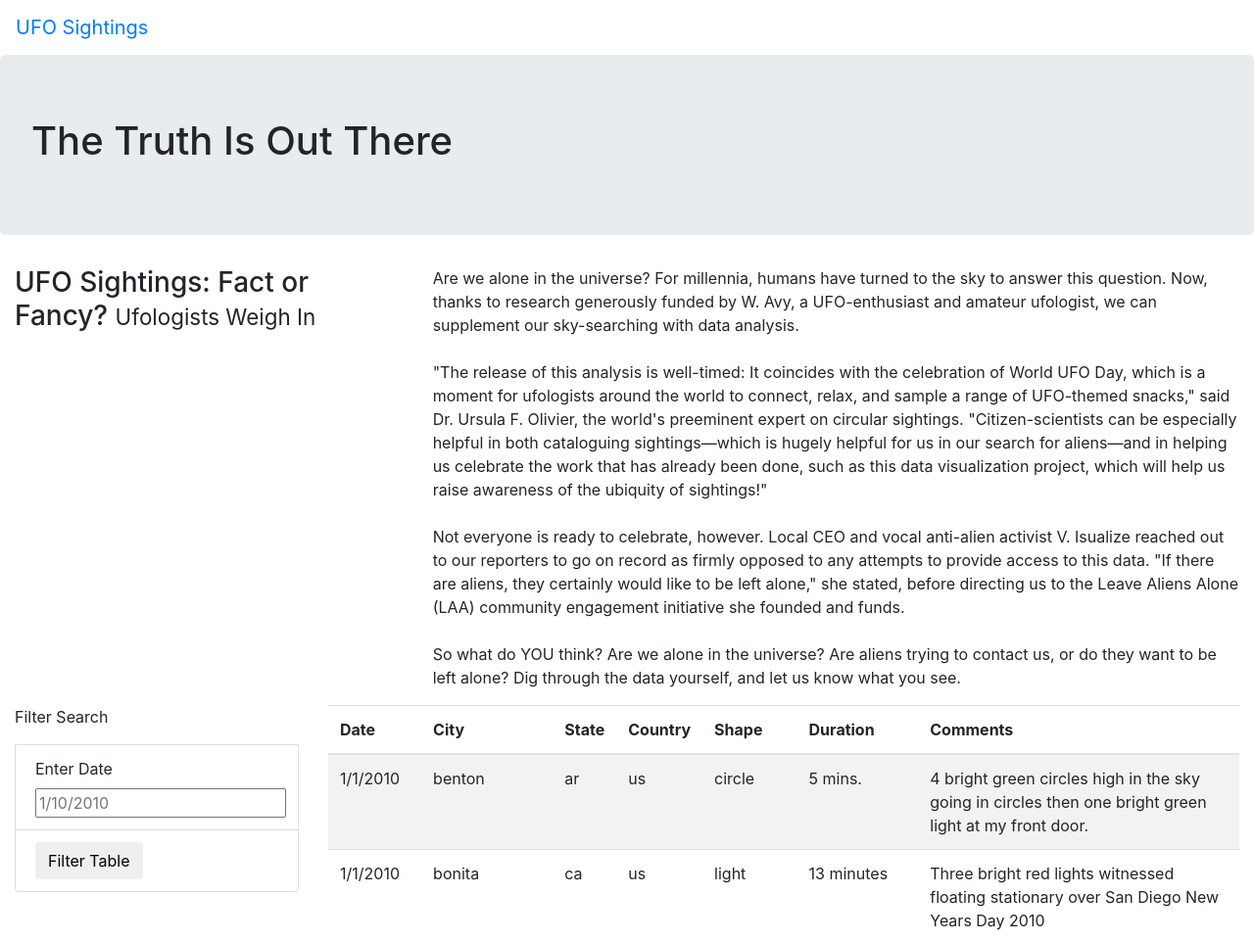
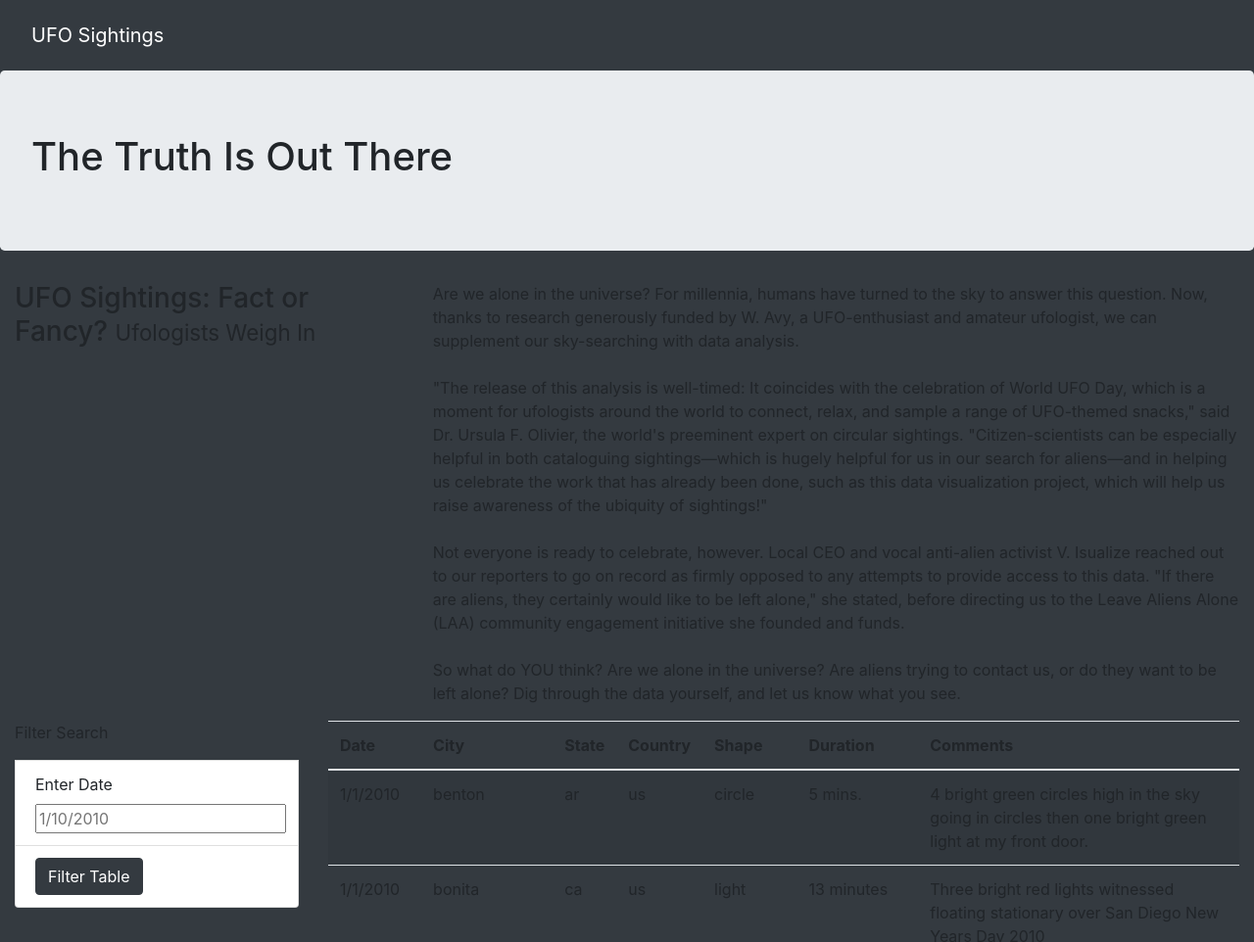
Before and after one commit to HollyC13/UFOs, a plain HTML site: page index.html in a window 1280 px wide. Shown: the top 962 px of the page at 98% size. Drawn offline with nearby package versions, Linux system fonts and the light colour scheme.

Commit message:
Updated file

```diff
--- a/index.html
+++ b/index.html
@@ -14,10 +14,12 @@
     <link rel="stylesheet" href="static/css/style.css">
 </head>
 
-<body>
+<body class="bg-dark">
     <div class="wrapper">
         <nav class="navbar navbar-expand-lg">
+          <nav class="navbar navbar-dark bg-dark navbar-expand-lg">
             <a class="navbar-brand" href="index.html">UFO Sightings</a>
+          </nav>
         </nav>
         <div class="jumbotron">
             <h1>The Truth Is Out There</h1>
@@ -44,13 +46,15 @@
                     <p>Filter Search</p>
                 </form>
                 <ul class="list-group">
+                  <ul class="ul ul-dark bg_dark list_group">
+                </ul>
                 </ul>
                 <li class="list-group-item">
                     <label for="date">Enter Date</label>
                     <input type="text" placeholder="1/10/2010" id="datetime" />
                 </li>
                 <li class="list-group-item">
-                    <button id="filter-btn" type="button" class="btn btn-default">Filter Table</button>
+                    <button id="filter-btn" type="button" class="btn btn-dark">Filter Table</button>
                 </li>
             </div>
             <div class="col-md-9">
```
